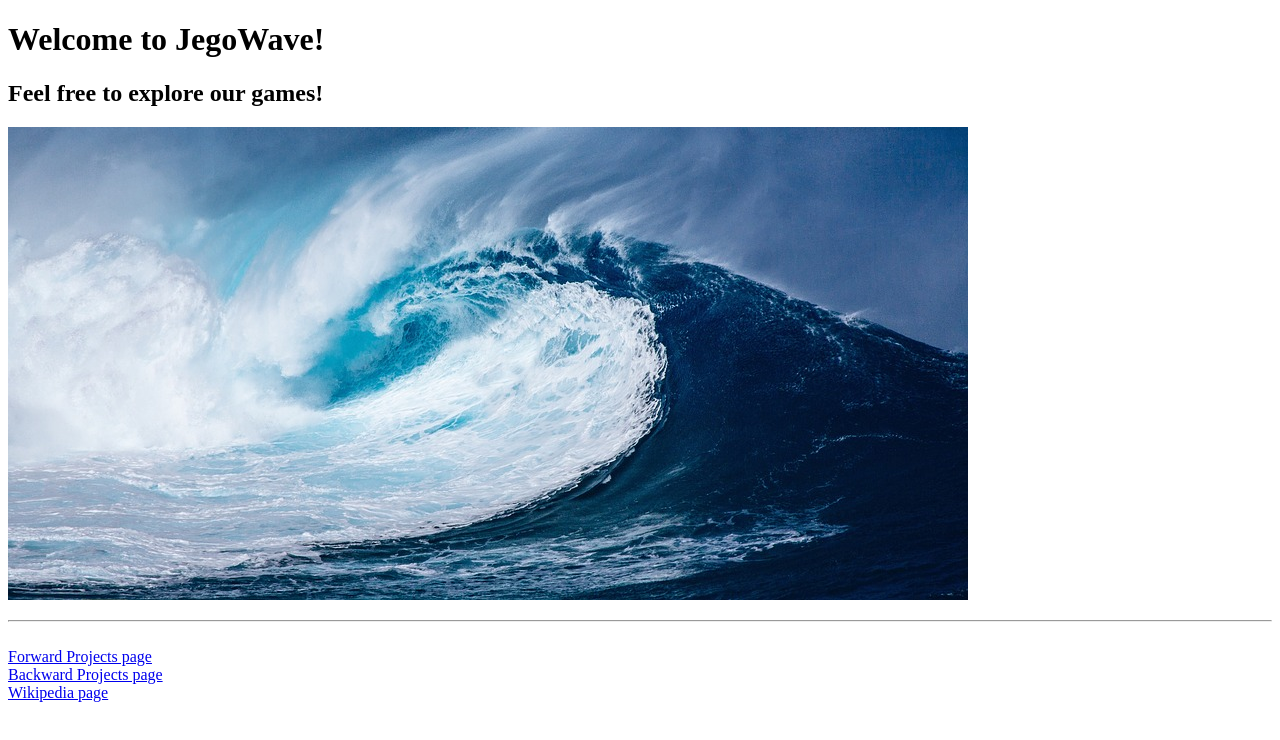
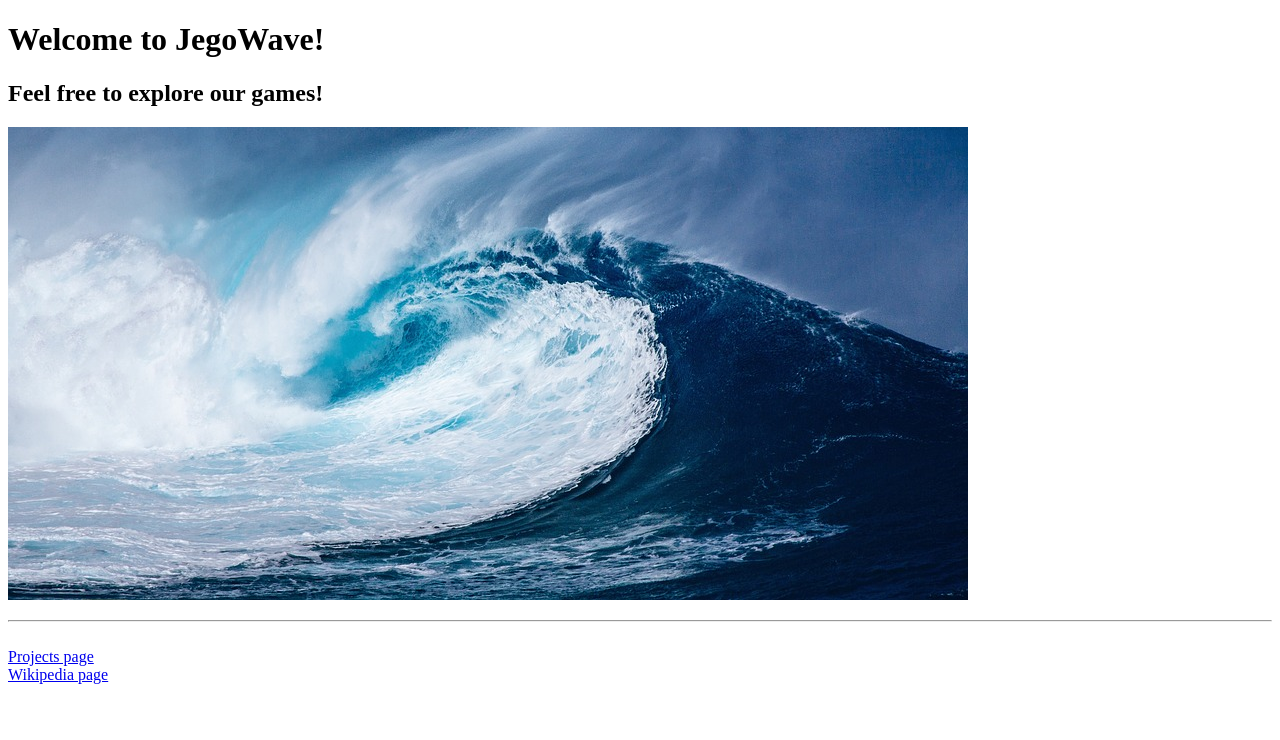
Before and after one commit to Jegowave/Jegowave.github.io, a plain HTML site: page index.html in a window 1280 px wide. Drawn offline with Linux system fonts and the light colour scheme.

Commit message:
Update index.html

```diff
--- a/index.html
+++ b/index.html
@@ -17,10 +17,7 @@
     <hr />
     <br />
 
-    <a href="Jegowave.github.io/WebGL/projects.html"> Forward Projects page </a>
-    <br />
-
-    <a href="Jegowave.github.io/WebGL\projects.html"> Backward Projects page </a>
+    <a href="Jegowave.github.io/projects.html"> Projects page </a>
     <br />
 
     <a href="https://www.wikipedia.org/"> Wikipedia page </a>
```
